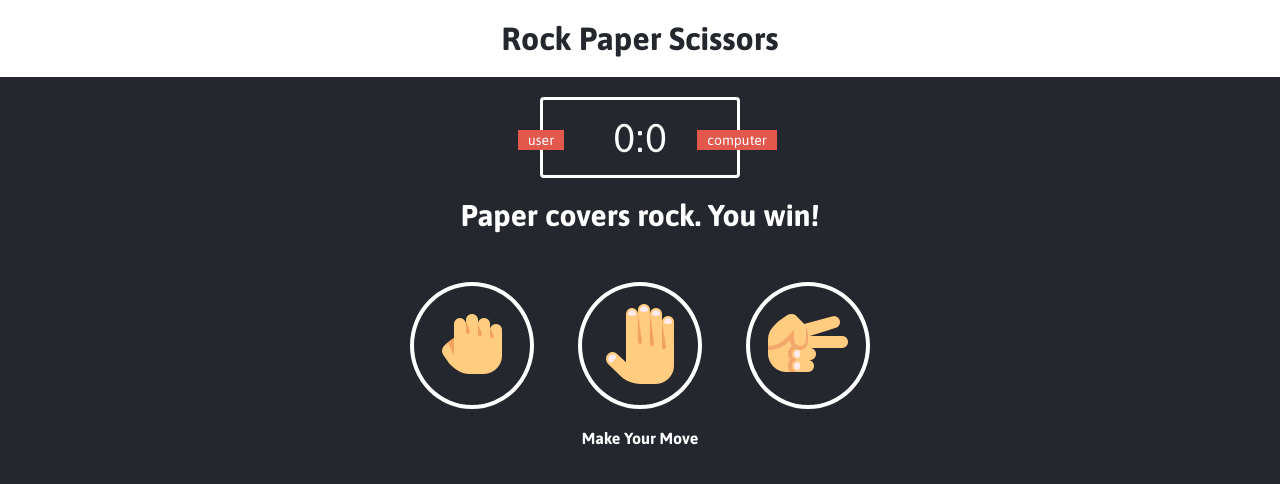
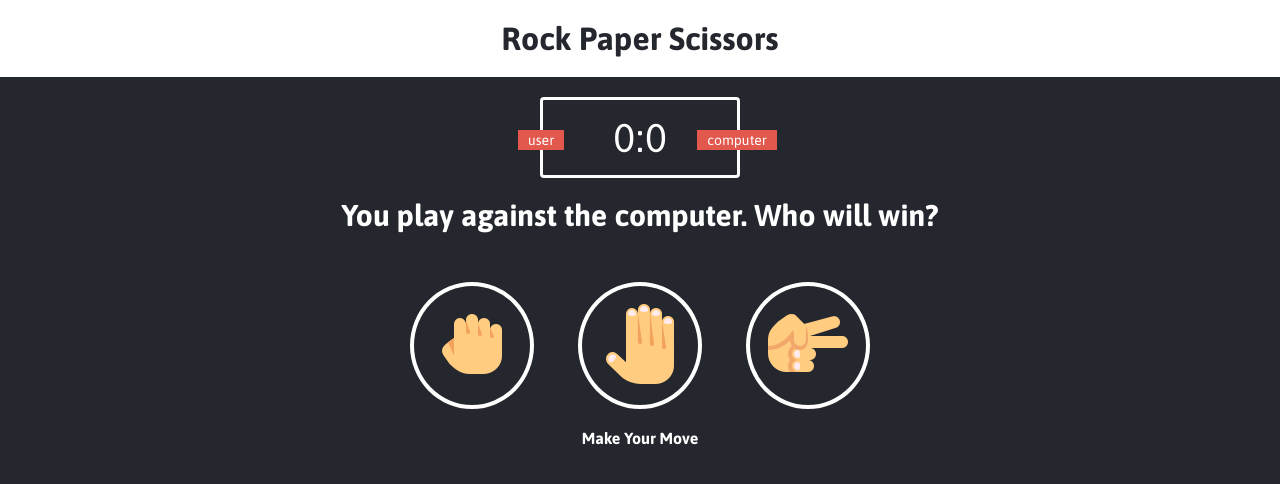
Before and after one commit to Amit1Ayalon/Rock-Paper-Scissors-Web-App, a plain HTML site: page index.html in a window 1280 px wide. Drawn offline with Linux system fonts and the light colour scheme.

Commit message:
updated the initial result p to "You play against the computer. Who will win?"

```diff
--- a/index.html
+++ b/index.html
@@ -20,7 +20,7 @@
     </div>
 
     <div class="result">
-        <p id="result-p">Paper covers rock. You win!</p>
+        <p id="result-p">You play against the computer. Who will win?</p>
     </div>
 
     <div class="choices">
```
